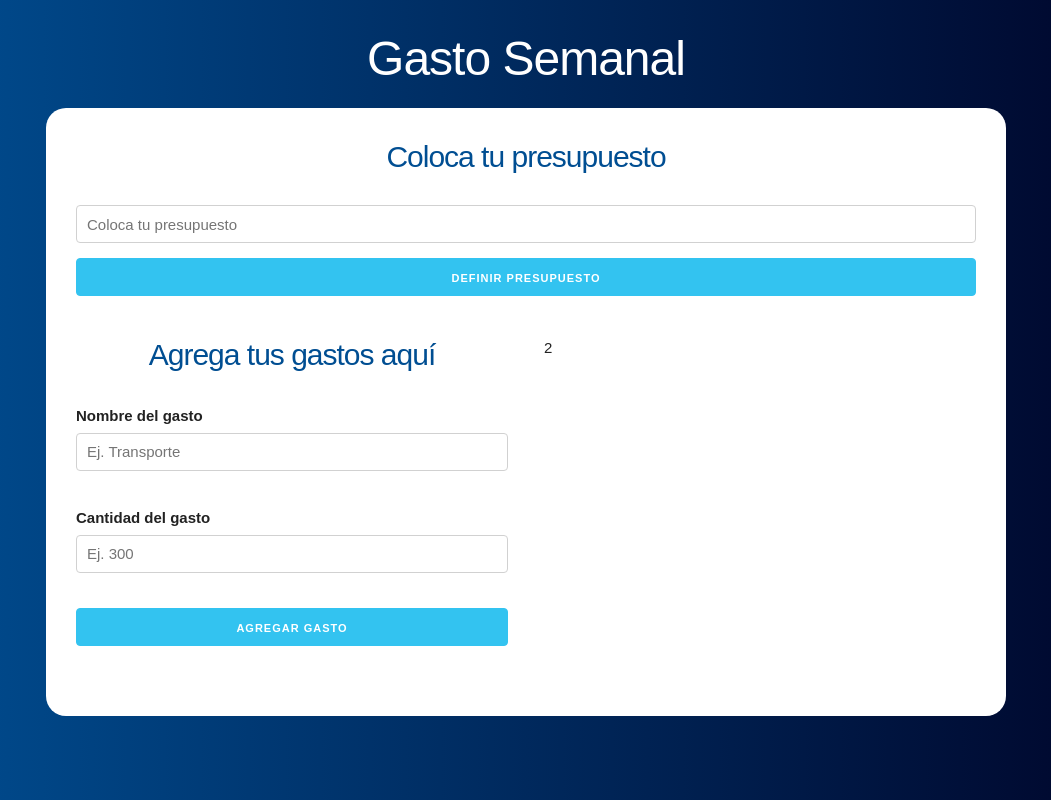
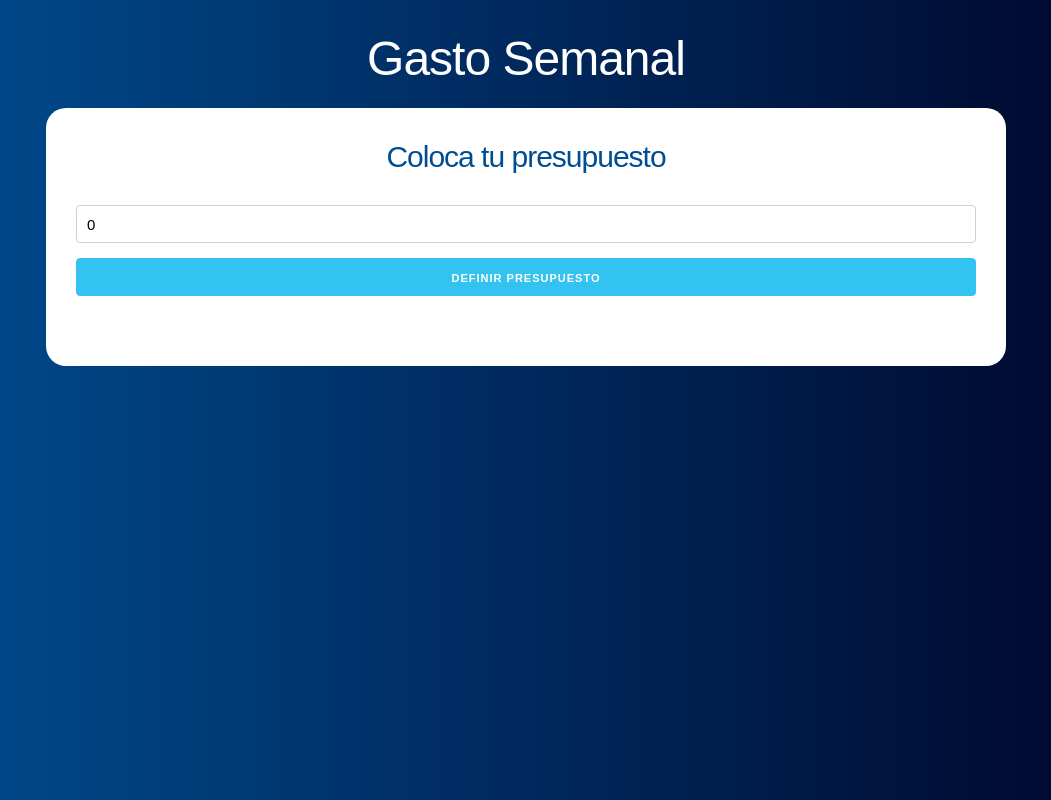
Before and after one commit to axelfelixfr/app-presuesto, a React (Create React App) app: page / in a window 1280 px wide. Shown: the whole page, without its empty margins (114-1165 px from the left). Built offline with nearby package versions, Linux system fonts and the light colour scheme.

Commit message:
State definido para Formulario

```diff
--- a/src/App.js
+++ b/src/App.js
@@ -5,6 +5,7 @@ import Pregunta from './components/Pregunta';
 function App() {
   const [presupuesto, setPresupuesto] = useState(0);
   const [restante, setRestante] = useState(0);
+  const [pregunta, setPregunta] = useState(true);
 
   return (
     <div className="container">
@@ -12,14 +13,20 @@ function App() {
         <h1>Gasto Semanal</h1>
 
         <div className="contenido-principal contenido">
-          <Pregunta setPresupuesto={setPresupuesto} setRestante={setRestante} />
-
-          <div className="row">
-            <div className="one-half column">
-              <Formulario />
+          {pregunta ? (
+            <Pregunta
+              setPresupuesto={setPresupuesto}
+              setRestante={setRestante}
+              setPregunta={setPregunta}
+            />
+          ) : (
+            <div className="row">
+              <div className="one-half column">
+                <Formulario />
+              </div>
+              <div className="one-half column">2</div>
             </div>
-            <div className="one-half column">2</div>
-          </div>
+          )}
         </div>
       </header>
     </div>
--- a/src/components/Formulario.jsx
+++ b/src/components/Formulario.jsx
@@ -1,20 +1,54 @@
-import React from 'react';
+import React, { useState } from 'react';
+import { Error } from './Error';
 
 export const Formulario = () => {
+  const [nombre, setNombre] = useState('');
+  const [cantidad, setCantidad] = useState(0);
+  const [error, setError] = useState(false);
+
+  const agregarGasto = e => {
+    e.preventDefault();
+    // Validar gasto
+    if (cantidad < 1 || isNaN(cantidad) || nombre.trim() === '') {
+      setError(true);
+      return;
+    }
+    // Pasa validación
+    setError(true);
+
+    // Construir el gasto
+
+    // Pasar el gasto al componente principal
+
+    // Resetear el formulario
+  };
+
   return (
-    <form>
+    <form onSubmit={agregarGasto}>
       <h2>Agrega tus gastos aquí</h2>
+      {error && (
+        <Error mensaje="Ambos campos son obligatorios o presupuesto invalido" />
+      )}
       <div className="campo">
         <label>Nombre del gasto</label>
         <input
           type="text"
           className="u-full-width"
           placeholder="Ej. Transporte"
+          value={nombre}
+          onChange={e => setNombre(e.target.value)}
         />
       </div>
       <div className="campo">
         <label>Cantidad del gasto</label>
-        <input type="number" className="u-full-width" placeholder="Ej. 300" />
+        <input
+          type="number"
+          className="u-full-width"
+          placeholder="Ej. 300"
+          value={cantidad}
+          // Parseamos el elemento a entero con parseInt()
+          onChange={e => setCantidad(parseInt(e.target.value, 10))}
+        />
       </div>
 
       <input
--- a/src/components/Pregunta.jsx
+++ b/src/components/Pregunta.jsx
@@ -1,7 +1,7 @@
 import React, { useState } from 'react';
 import { Error } from './Error';
 
-const Pregunta = ({ setPresupuesto, setRestante }) => {
+const Pregunta = ({ setPresupuesto, setRestante, setPregunta }) => {
   // State para el presupuesto
   const [cantidad, setCantidad] = useState(0);
   const [error, setError] = useState(false);
@@ -21,10 +21,13 @@ const Pregunta = ({ setPresupuesto, setRestante }) => {
       return;
     }
 
-    // Si se pasa la validación
+    // Si se pasa la validación y hubo error se ocultará
     setError(false);
+
     setPresupuesto(cantidad);
     setRestante(cantidad);
+    // Se pasará a false una vez haya enviado el formulario del presupuesto a evaluar
+    setPregunta(false);
   };
   return (
     <>
@@ -35,6 +38,7 @@ const Pregunta = ({ setPresupuesto, setRestante }) => {
           type="number"
           className="u-full-width"
           placeholder="Coloca tu presupuesto"
+          value={cantidad}
           onChange={definirPresupuesto}
         />
         <input
```
